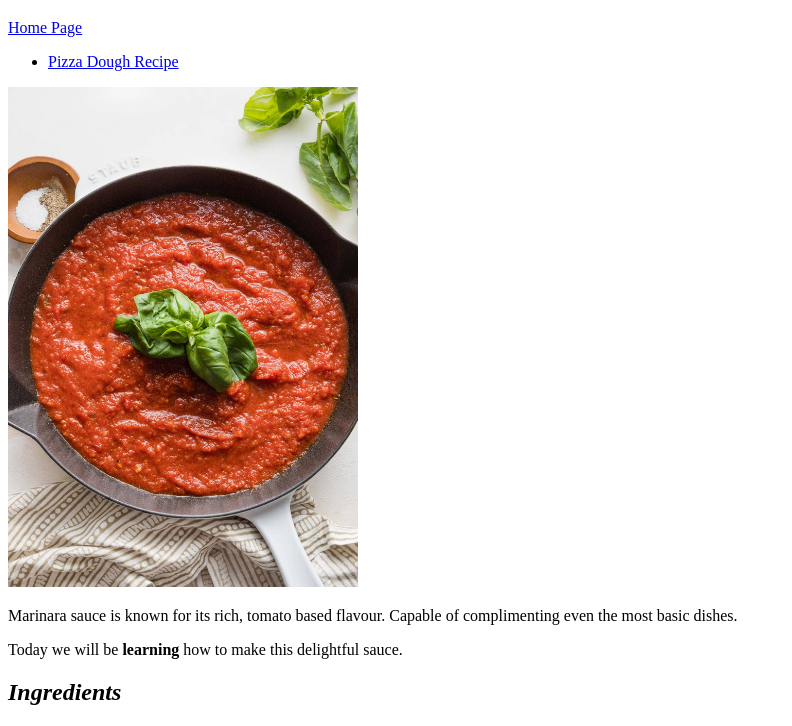
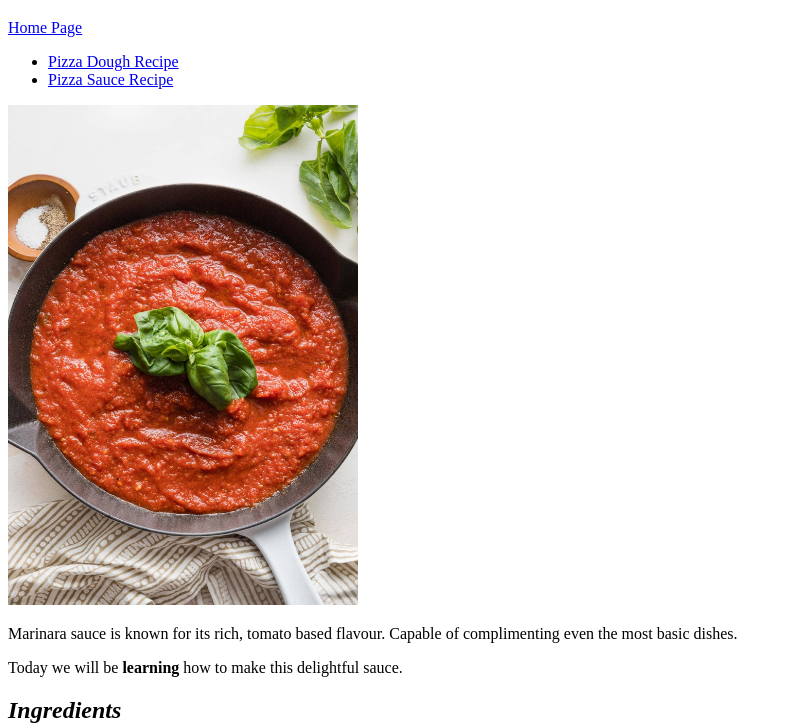
Before and after one commit to NaturesLullaby/odin-recipes, a plain HTML site: page recipes/marinara.html in a window 1280 px wide. Shown: the part 61-787 px from the top of the page, without its empty margins (0-792 px from the left). Drawn offline with Linux system fonts and the light colour scheme.

Commit message:
Fixed marinara links not appearing (Pizza Sauce)

```diff
--- a/recipes/marinara.html
+++ b/recipes/marinara.html
@@ -10,6 +10,7 @@
         <a href="../index.html">Home Page</a>
         <ul>
             <li><a href="./pizzadough.html">Pizza Dough Recipe</a></li>
+            <li><a href="./pizzasauce.html">Pizza Sauce Recipe</a></li>
         </ul>
         <p><img src="imgs/marinara.jpg" alt="marinara sauce" height="500" width="350"></p>
         <p>Marinara sauce is known for its rich, tomato based flavour. Capable of complimenting even the most basic dishes.</p>
```
Lines whose indentation alone changed are shown as unchanged.
